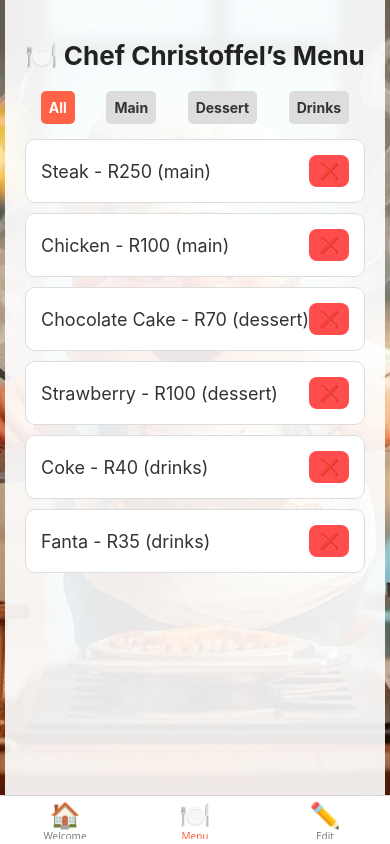
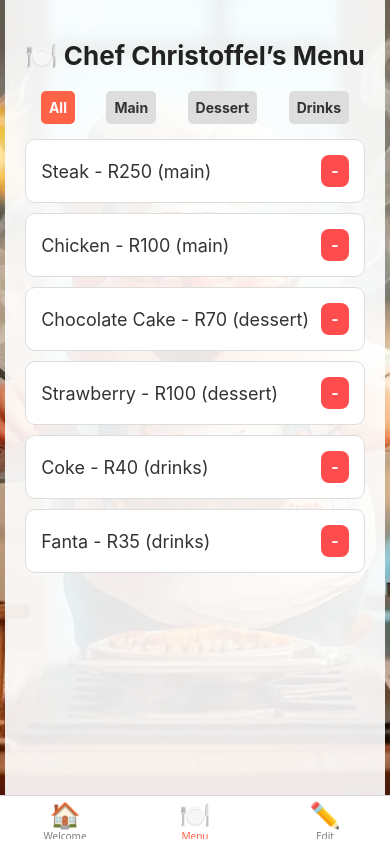
Before and after one commit to ST10469669/ST10469669_MastPOE, a React Native app: screen /Menu in a window 390 px wide. Built offline with nearby package versions, Linux system fonts and the light colour scheme.

Commit message:
i added alert pop up messages on bot menu and edit screen for the if the  chef made a mistake the could get a chance to retrieve the information/data

```diff
--- a/src/EditScreen.tsx
+++ b/src/EditScreen.tsx
@@ -2,7 +2,7 @@ import React,{useState} from "react";
 import { NavigationContainer } from "@react-navigation/native";
 import { createNativeStackNavigator } from "@react-navigation/native-stack";
 import { StatusBar } from 'expo-status-bar';
-import { View, Text, StyleSheet,TouchableOpacity,TextInput,ScrollView } from "react-native";
+import { View, Text, StyleSheet,TouchableOpacity,TextInput,Alert } from "react-native";
 import { ImageBackground } from 'react-native';
 import { createBottomTabNavigator } from '@react-navigation/bottom-tabs';
 import { useMenu } from "../context/MenuContext";
@@ -14,12 +14,29 @@ export default function EditScreen() {
   const [price, setPrice] = useState("");
   const [category, setCategory] = useState<"main" | "dessert" | "drinks">("main");
 
+
   const handleAdd = () => {
     if (!name || !price) return;
-    addMenuItem({ name, price: Number(price), category });
-    setName("");
-    setPrice("");
-    setCategory("main");
+    Alert.alert(
+      "Confirm Add",
+      `Are you sure you want to add "${name}" to the menu?`,
+      [
+        {
+          text: "Cancel",
+          style: "cancel",
+        },
+        {
+          text: "Add",
+          onPress: () => {
+            addMenuItem({ name, price: Number(price), category });
+            setName("");
+            setPrice("");
+            setCategory("main");
+          },
+        },
+      ],
+      { cancelable: true }
+    );
   };
 
   return (
--- a/src/MenuScreen.tsx
+++ b/src/MenuScreen.tsx
@@ -1,5 +1,5 @@
 import { NavigationContainer } from "@react-navigation/native";
-import { View, Text, StyleSheet, TouchableOpacity,FlatList } from "react-native";
+import { View, Text, StyleSheet, TouchableOpacity,FlatList,Alert } from "react-native";
 import { ImageBackground } from 'react-native';
 import { useMenu } from "../context/MenuContext";
 import { createBottomTabNavigator } from '@react-navigation/bottom-tabs';
@@ -10,8 +10,29 @@ export default function MenuScreen() {
   const [filter, setFilter] = useState<"all" | "main" | "dessert" | "drinks">("all");
 
 
-  const filteredItems =
-    filter === "all" ? menuItems : menuItems.filter((item) => item.category === filter);
+const handleDelete = (name: string) => {
+    Alert.alert(
+      "Delete Menu Item",
+      `Are you sure you want to delete "${name}" bitch?`,
+      [
+        {
+          text: "Cancel",
+          style: "cancel"
+        },
+        {
+          text: "Delete",
+          style: "destructive",
+          onPress: () => {
+            if (deleteMenuItem) {
+              deleteMenuItem(name);
+              Alert.alert("Deleted!", `"${name}" you must be out of your mind, but okay bitch.`);
+            }
+          }
+        }
+      ],
+      { cancelable: true }
+    );
+  };
 
   return (
     <ImageBackground
@@ -21,32 +42,26 @@ export default function MenuScreen() {
       <View style={styles.container}>
         <Text style={styles.title}>🍽️ Chef Christoffel’s Menu</Text>
 
-        {/* Filter Buttons */}
-        <View style={styles.filterContainer}>
+        <View style={{ flexDirection: "row", justifyContent: "space-around", marginBottom: 10 }}>
           {["all", "main", "dessert", "drinks"].map((course) => (
             <TouchableOpacity
               key={course}
-              style={[
-                styles.filterButton,
-                filter === course && styles.filterButtonActive,
-              ]}
+              style={{
+                padding: 8,
+                backgroundColor: filter === course ? "tomato" : "#ddd",
+                borderRadius: 5,
+              }}
               onPress={() => setFilter(course as any)}
             >
-              <Text
-                style={[
-                  styles.filterText,
-                  filter === course && styles.filterTextActive,
-                ]}
-              >
+              <Text style={{ color: filter === course ? "#fff" : "#333", fontWeight: "bold" }}>
                 {course === "all" ? "All" : course.charAt(0).toUpperCase() + course.slice(1)}
               </Text>
             </TouchableOpacity>
           ))}
         </View>
 
-        {/* Menu List */}
         <FlatList
-          data={filteredItems}
+          data={filter === "all" ? menuItems : menuItems.filter(item => item.category === filter)}
           keyExtractor={(item, index) => index.toString()}
           showsVerticalScrollIndicator={false}
           style={styles.list}
@@ -55,11 +70,8 @@ export default function MenuScreen() {
               <Text style={styles.menuText}>
                 {item.name} - R{item.price} ({item.category})
               </Text>
-              <TouchableOpacity
-                style={styles.deleteButton}
-                onPress={() => deleteMenuItem && deleteMenuItem(item.name)}
-              >
-                <Text style={styles.deleteText}>❌</Text>
+              <TouchableOpacity style={styles.deleteButton} onPress={() => handleDelete(item.name)}>
+                <Text style={styles.deleteText}>-</Text>
               </TouchableOpacity>
             </View>
           )}
@@ -71,11 +83,11 @@ export default function MenuScreen() {
 
 const styles = StyleSheet.create({
   background: {
+    alignItems: "center",
+    justifyContent: "center",
     flex: 1,
     width: "100%",
     height: "100%",
-    alignItems: "center",
-    justifyContent: "center",
   },
   container: {
     flex: 1,
@@ -88,26 +100,6 @@ const styles = StyleSheet.create({
     textAlign: "center",
     marginVertical: 20,
     color: "#222",
-  },
-  filterContainer: {
-    flexDirection: "row",
-    justifyContent: "space-around",
-    marginBottom: 10,
-  },
-  filterButton: {
-    padding: 8,
-    backgroundColor: "#ddd",
-    borderRadius: 5,
-  },
-  filterButtonActive: {
-    backgroundColor: "tomato",
-  },
-  filterText: {
-    color: "#333",
-    fontWeight: "bold",
-  },
-  filterTextActive: {
-    color: "#fff",
   },
   list: {
     flex: 1,
```
